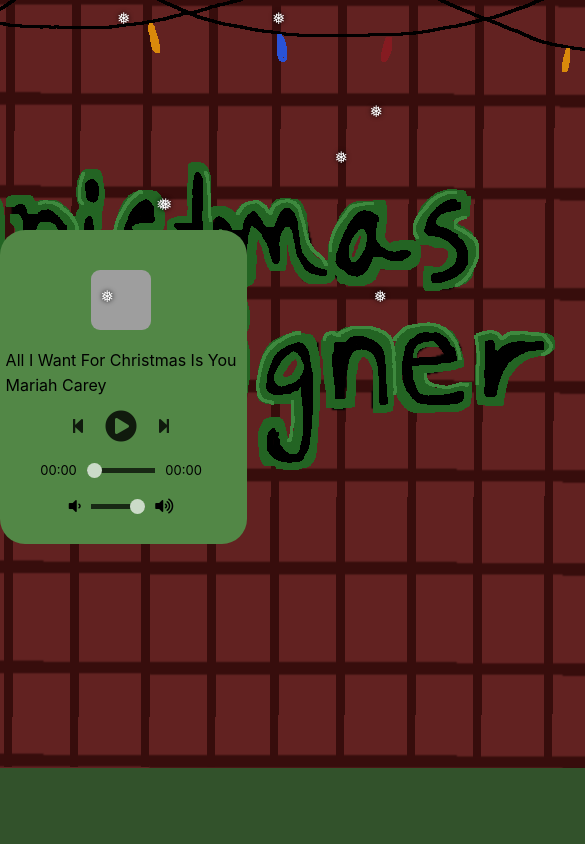
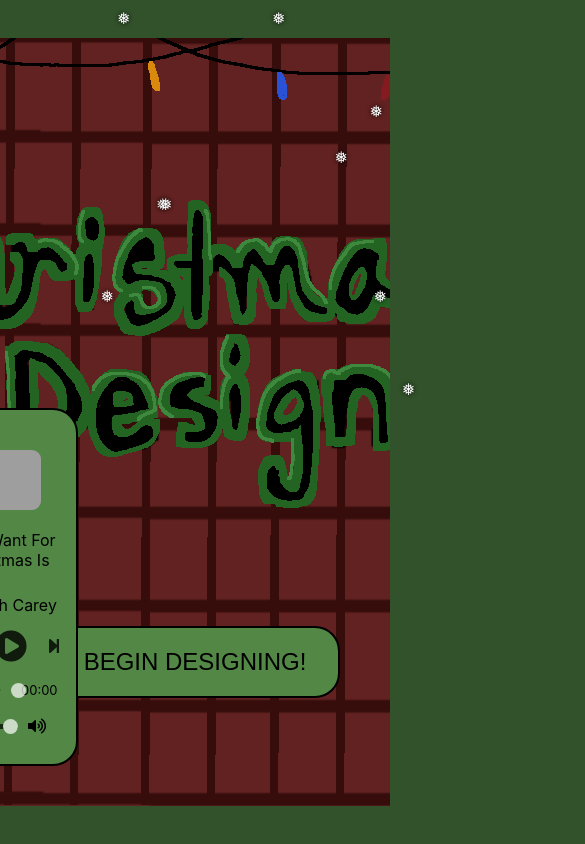
Before and after one commit to yumi520/holiday-hackathon-yumi-main, a website: page index.html in a window 390 px wide. Shown: the top 844 px of the page, 585 px wide, since content can reach past the window. Drawn offline with Linux system fonts and the light colour scheme; grey boxes are pictures that could not be loaded.

Commit message:
Centered button, more responsiveness

```diff
--- a/css/style.css
+++ b/css/style.css
@@ -14,7 +14,9 @@ body {
 	background-repeat: no-repeat;
 	background-position: center;
 	background-color: #32522b;
-	height: 768px;
+	height: 100vh;
+  	justify-content: center;
+  	align-items: center;
 }
 
 h1 {
@@ -111,20 +113,15 @@ img{
 .beginDesign{
 	font-size: 24px;
 	padding: 20px 32px;
-	margin-top: 20em;
-	margin-left: 25em;
 	background-color: #528746;
 	border: 2px solid #000000;
 	border-radius: 25px;
+	margin-top: 20em;
 }
 
 .beginDesign:hover{
-	font-size: 24px;
-	padding: 20px 32px;
-	margin-top: 20em;
-	margin-left: 25em;
 	background-color: #32522b;
-	transition: all .4s ease;
+ 	 transition: all 0.4s ease;
 }
 
 .curtain{
@@ -304,14 +301,15 @@ img{
 /* Music player css */
 .player {
 	background-color: #528746;
+	border: 2px solid #000000;
   	display: flex;
 	align-items: center;
   	flex-direction: column; /*changed from row to column*/
   	justify-content: center;
 	position: absolute;
 	bottom: 0;
-	background-color: #528746;
-	margin-bottom: 300px;
+	right: 80%;
+  	margin-bottom: 20%;
 	padding-bottom: 20px;
 	padding-right: 5px;
 	border-radius: 25px;
```
